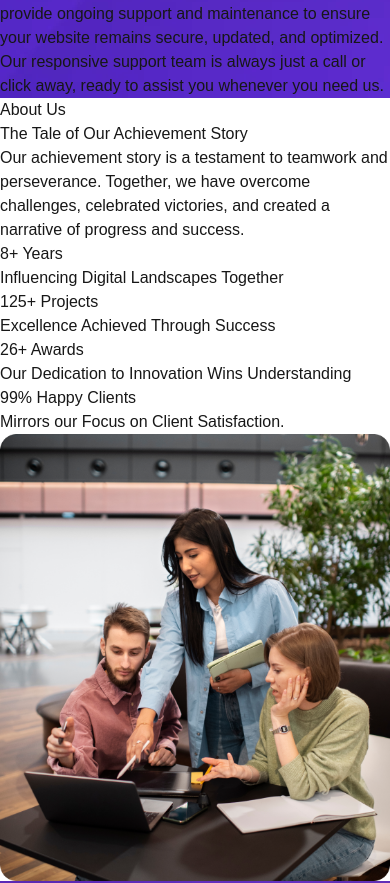
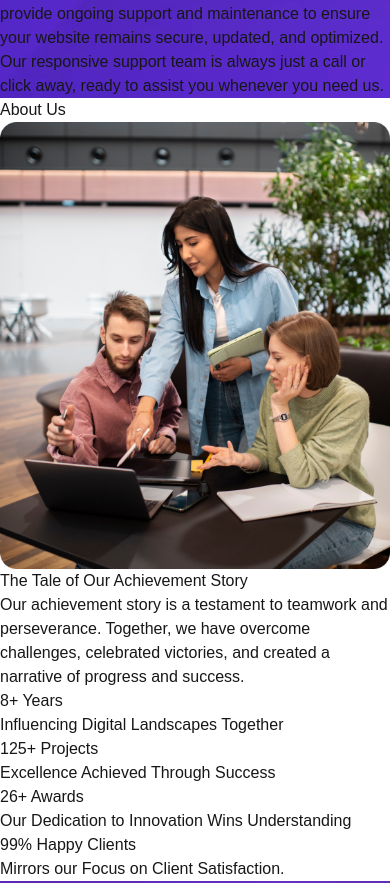
Before and after one commit to dhanparkash/webtech, a Next.js app: page / in a window 390 px wide. Shown: the part 4041-4924 px from the top of the page. Built offline with nearby package versions, Linux system fonts and the light colour scheme.

Commit message:
make about us centered in mobile devices

```diff
--- a/src/app/globals.css
+++ b/src/app/globals.css
@@ -27,11 +27,13 @@ body {
 
 @media screen and (max-width:1024px){
   .media-img {
-    margin-left: 0px;
     width: 100%;
-    top:50px;
+    margin: 0 auto;
+    align-items: flex-start;
+    justify-content: center!important;
 }
-.sm\:order-2 {
-  order: 2;
+.order-rev {
+  display: flex;
+  flex-direction: column-reverse;
 }
 }
--- a/src/components/home-page/about-us.jsx
+++ b/src/components/home-page/about-us.jsx
@@ -6,14 +6,14 @@ import React from "react";
 
 const Whychooseus = () => {
   return (
-    <div className="xl:w-10/12 md:w-12/12 sm:w-full mx-auto py-10 px-10">
+    <div className="xl:w-10/12 md:w-12/12 sm:w-full mx-auto mt-5 px-5 mb-10">
       <h2 className="text-indigo-700 text-4xl font-bold font-manrope leading-normal text-center">
         About Us
       </h2>
       <section className="xl:py-10 relative xl:mr-0 lg:mr-5 mr-0">
         <div className="w-full md:px-5 lg:px-5 mx-auto">
-          <div className="w-full justify-between items-center xl:gap-12 gap-10 grid lg:grid-cols-2 md:grid-cols-1">
-            <div className="w-full flex-col justify-center lg:items-start items-center gap-10 inline-flex lg:order-1 sm:order-2">
+          <div className="w-full justify-between items-center xl:gap-12 gap-10 grid lg:grid-cols-2 md:grid-cols-1 order-rev ">
+            <div className="w-full flex-col justify-center lg:items-start items-center gap-10 inline-flex">
               <div className="w-full flex-col justify-center items-start gap-8 flex">
                 <div className="flex-col justify-start lg:items-start items-center gap-4 flex">
                   <div className="w-full flex-col justify-start lg:items-start items-center gap-3 flex">
```
